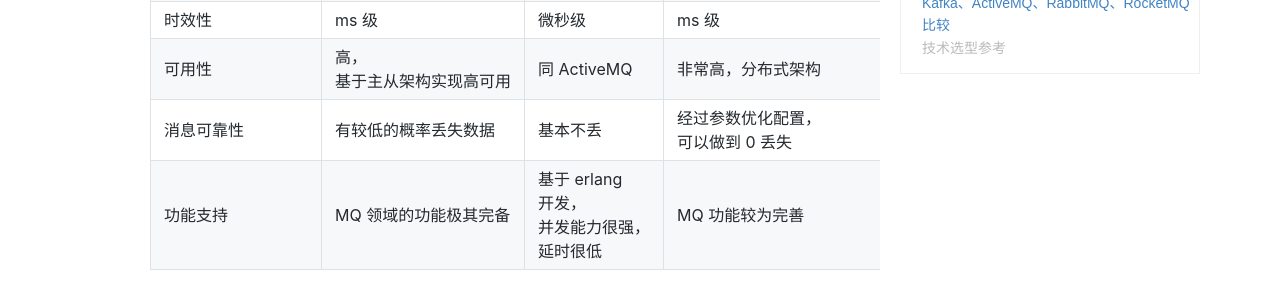
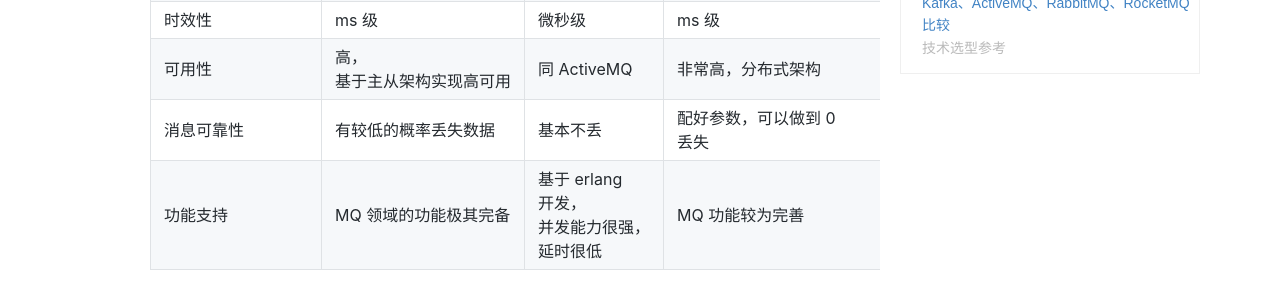
Before and after one commit to Sunt-ing/sunt-ing.github.io, a Jekyll site: the page built from _posts/2021-01-12-消息队列的比较：不同的消息队列之间有什么差别？怎么做技术选型？.md, in a window 1280 px wide. Shown: the part 464-757 px from the top of the page. Built offline with Jekyll 4.4.1, drawn with Linux system fonts in a browser that asks for light colours; our own code applies the rules of GitHub Pages for plain Markdown files; comment, search, counter and statistics services are not loaded.

Commit message:
update 2021-01-12-消息队列的比较：不同的消息队列之间有什么差别？怎么做技术选型？

```diff
--- a/_posts/2021-01-12-消息队列的比较：不同的消息队列之间有什么差别？怎么做技术选型？.md
+++ b/_posts/2021-01-12-消息队列的比较：不同的消息队列之间有什么差别？怎么做技术选型？.md
@@ -6,7 +6,7 @@
 | topic 数量对吞吐量的影响 |                            |                                          | topic 可以达到几百 / 几千的级别，吞吐量只有较小幅度的下降 | topic 从几十到几百个时吞吐量会大幅下降，需要加机器     |
 | 时效性                   | ms 级                      | 微秒级                                   | ms 级                                                     | ms 级以内                                              |
 | 可用性                   | 高，基于主从架构实现高可用 | 同 ActiveMQ                              | 非常高，分布式架构                                        | 非常高，分布式，一个数据多个副本，可以抵抗少数机器宕机 |
-| 消息可靠性               | 有较低的概率丢失数据       | 基本不丢                                 | 经过参数优化配置，可以做到 0 丢失                         | 经过参数优化配置，可以做到 0 丢失                      |
+| 消息可靠性               | 有较低的概率丢失数据       | 基本不丢                                 | 配好参数，可以做到 0 丢失                                 | 配好参数，可以做到 0 丢失                              |
 | 功能支持                 | MQ 领域的功能极其完备      | 基于 erlang 开发，并发能力很强，延时很低 | MQ 功能较为完善                                           | 支持简单的 MQ 功能                                     |
 
 ### 技术选型参考
```
